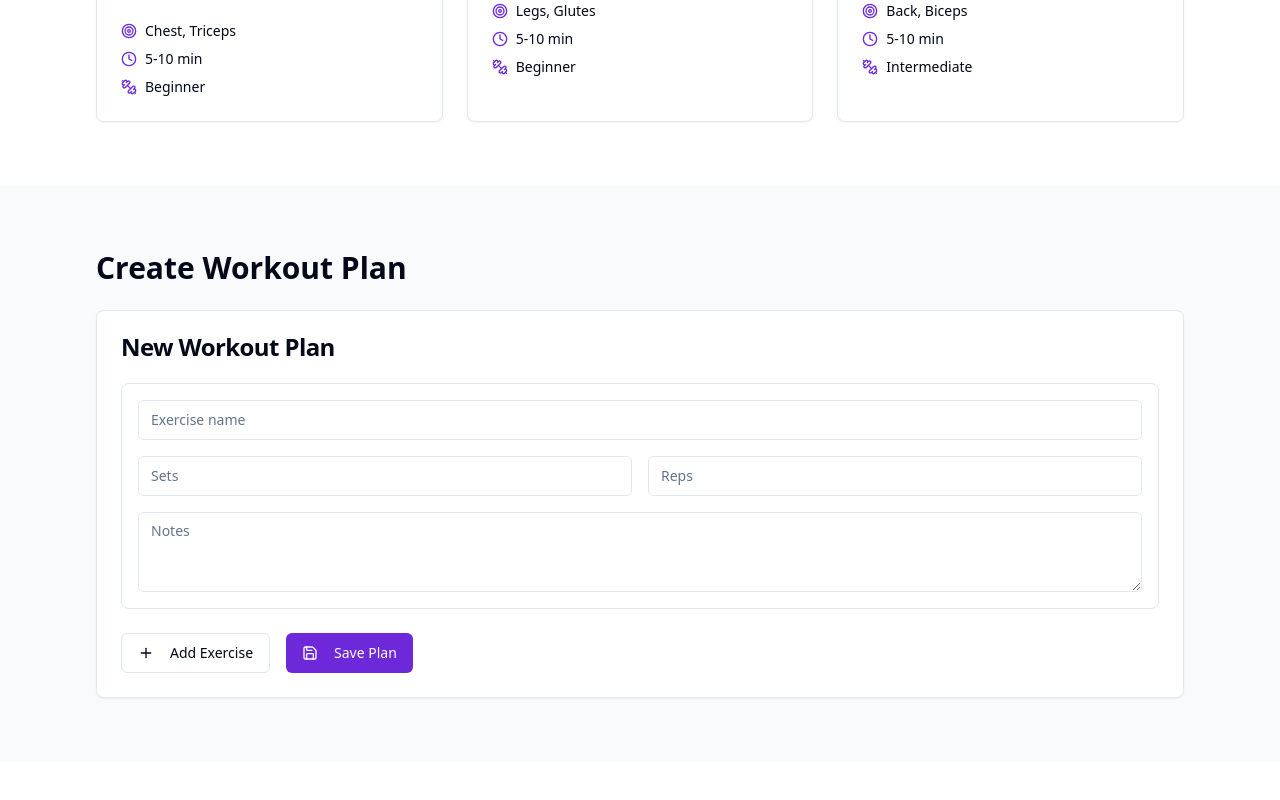
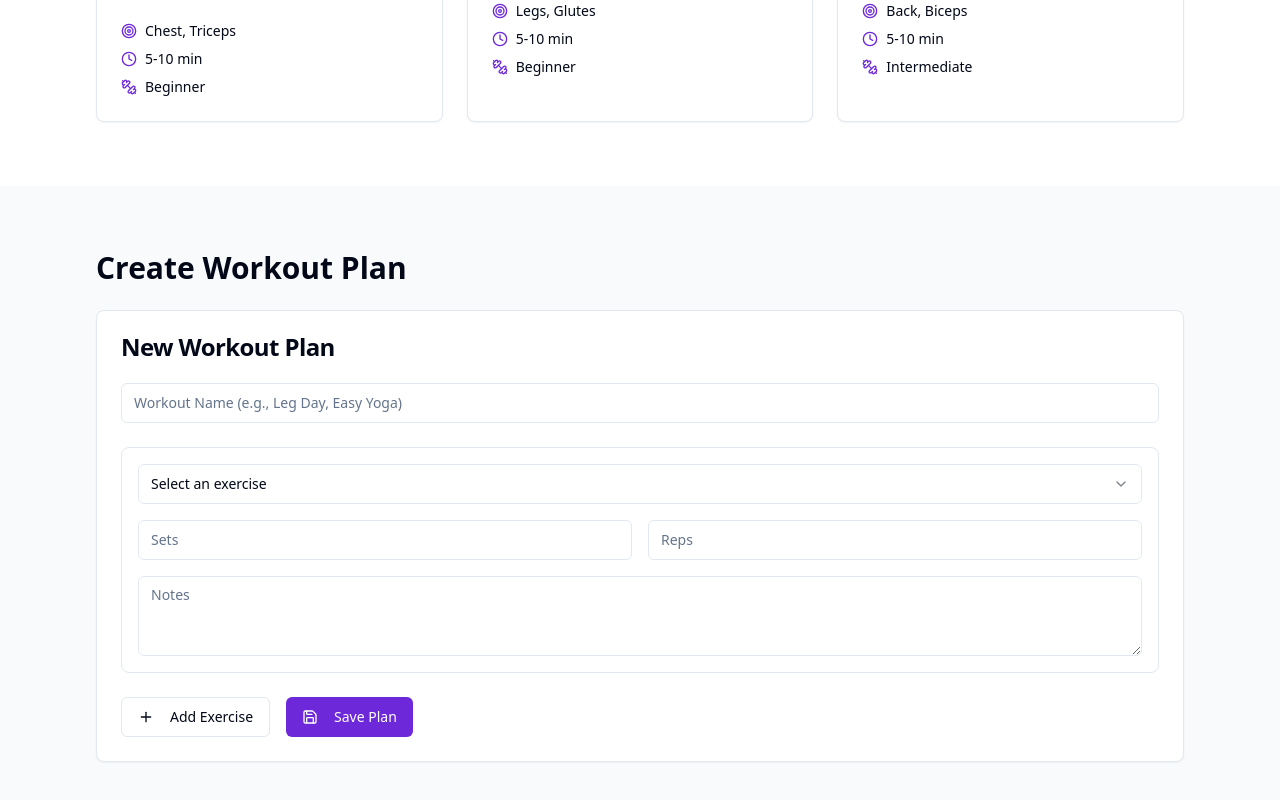
Before and after one commit to forge-fit/client, a React (Vite) app: page / in a window 1280 px wide. Shown: the part 1212-2012 px from the top of the page. Before the commit the page ends 1974 px from the top, so only its background shows below. Built offline with nearby package versions, Linux system fonts and the light colour scheme.

Commit message:
Update Workout Plan Form
Change the exercise name input in the Workout Plan Form to select from the Exercise Library instead of allowing free text. Additionally, enable editing of the workout name for customization, such as "Yoga Easy One" or "Legs Day."
[skip gpt_engineer]

```diff
--- a/src/components/WorkoutPlanForm.tsx
+++ b/src/components/WorkoutPlanForm.tsx
@@ -2,8 +2,25 @@ import { Button } from "@/components/ui/button";
 import { Card, CardContent, CardHeader, CardTitle } from "@/components/ui/card";
 import { Input } from "@/components/ui/input";
 import { Textarea } from "@/components/ui/textarea";
+import { Select, SelectContent, SelectItem, SelectTrigger, SelectValue } from "@/components/ui/select";
 import { Plus, Save } from "lucide-react";
 import { useState } from "react";
+
+// Import the exercises data from ExerciseLibrary
+const availableExercises = [
+  {
+    id: "1",
+    name: "Push-ups",
+  },
+  {
+    id: "2",
+    name: "Squats",
+  },
+  {
+    id: "3",
+    name: "Pull-ups",
+  }
+];
 
 interface Exercise {
   name: string;
@@ -13,6 +30,7 @@ interface Exercise {
 }
 
 export function WorkoutPlanForm() {
+  const [workoutName, setWorkoutName] = useState("");
   const [exercises, setExercises] = useState<Exercise[]>([
     { name: "", sets: "", reps: "", notes: "" }
   ]);
@@ -33,7 +51,7 @@ export function WorkoutPlanForm() {
 
   const handleSubmit = (e: React.FormEvent) => {
     e.preventDefault();
-    console.log("Workout plan:", exercises);
+    console.log("Workout plan:", { name: workoutName, exercises });
     // Here you would typically save the workout plan
   };
 
@@ -46,13 +64,33 @@ export function WorkoutPlanForm() {
         </CardHeader>
         <CardContent>
           <form onSubmit={handleSubmit} className="space-y-6">
+            <div className="space-y-4">
+              <Input
+                placeholder="Workout Name (e.g., Leg Day, Easy Yoga)"
+                value={workoutName}
+                onChange={(e) => setWorkoutName(e.target.value)}
+              />
+            </div>
             {exercises.map((exercise, index) => (
               <div key={index} className="space-y-4 p-4 border rounded-lg">
-                <Input
-                  placeholder="Exercise name"
+                <Select
                   value={exercise.name}
-                  onChange={(e) => handleExerciseChange(index, "name", e.target.value)}
-                />
+                  onValueChange={(value) => handleExerciseChange(index, "name", value)}
+                >
+                  <SelectTrigger>
+                    <SelectValue placeholder="Select an exercise" />
+                  </SelectTrigger>
+                  <SelectContent>
+                    {availableExercises.map((availableExercise) => (
+                      <SelectItem
+                        key={availableExercise.id}
+                        value={availableExercise.name}
+                      >
+                        {availableExercise.name}
+                      </SelectItem>
+                    ))}
+                  </SelectContent>
+                </Select>
                 <div className="grid grid-cols-2 gap-4">
                   <Input
                     placeholder="Sets"
```
